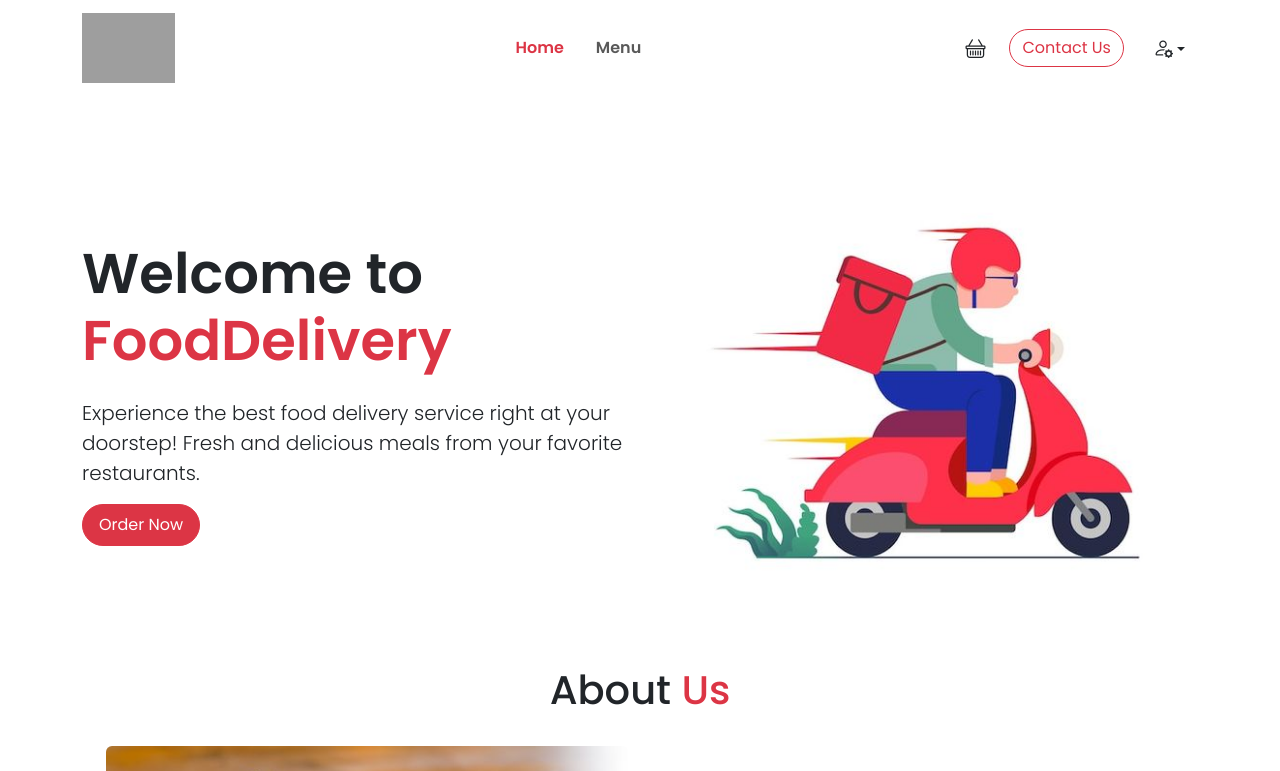
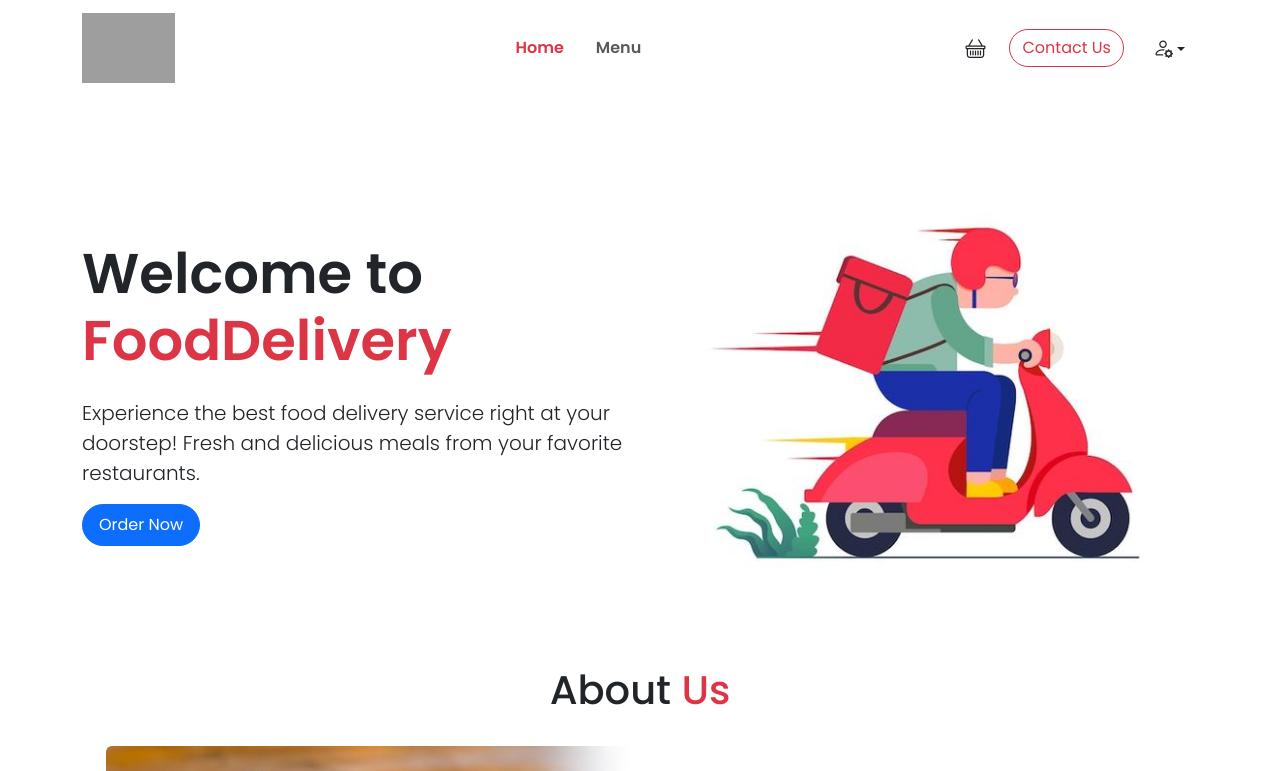
Before and after one commit to fiyotoli/React_foodDelivery_App, a React (Vite) app: page / in a window 1280 px wide. Shown: the top 771 px of the page. Built offline with nearby package versions, Linux system fonts and the light colour scheme; grey boxes are pictures that could not be loaded.

Commit message:
deploy now

```diff
--- a/src/components/Hero/Hero.jsx
+++ b/src/components/Hero/Hero.jsx
@@ -17,7 +17,7 @@ const Hero = () => {
               Experience the best food delivery service right at your doorstep! Fresh and delicious meals from your favorite restaurants.
             </p>
             <span>
-            <Link to="/menu" className="btn btn-danger rounded-pill p-2 px-3">
+            <Link to="/menu" className="btn btn-primary rounded-pill p-2 px-3">
               Order Now
             </Link>
             </span>
```
